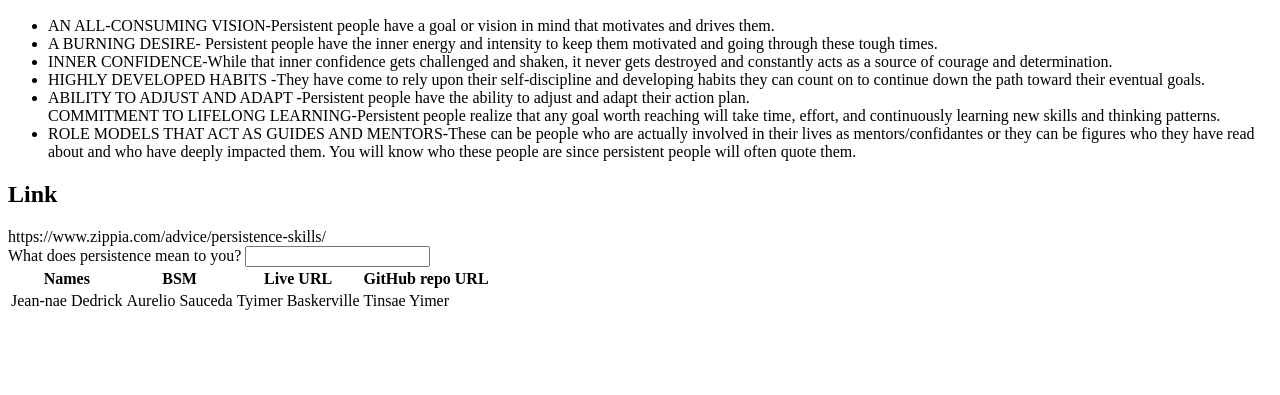
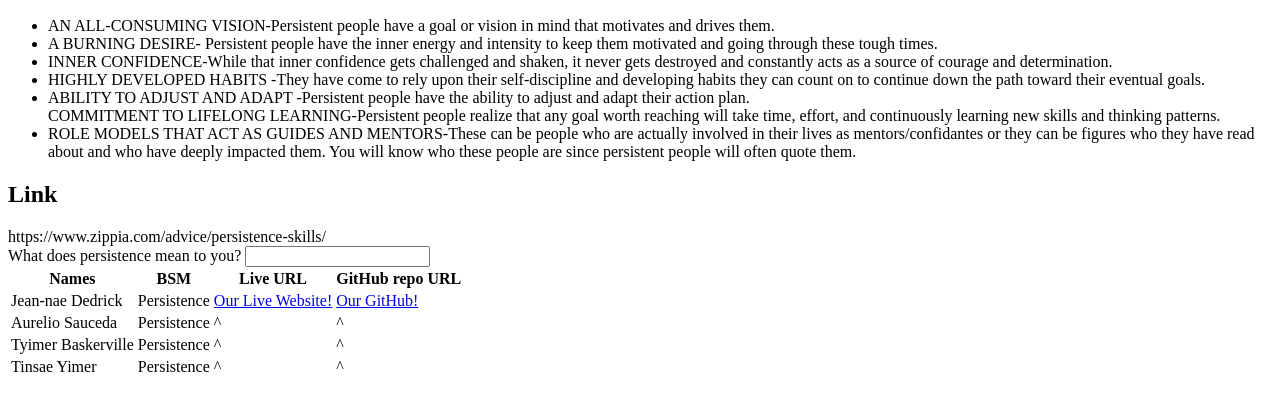
Before and after one commit to aesauceda/TEAM-BSM-CHALLENGE, a plain HTML site: page index.html in a window 1280 px wide. Shown: the part 494-889 px from the top of the page. Before the commit the page ends 823 px from the top, so only its background shows below. Drawn offline with Linux system fonts and the light colour scheme.

Commit message:
fix table

```diff
--- a/index.html
+++ b/index.html
@@ -50,9 +50,27 @@
         </tr>
         <tr>
             <td>Jean-nae Dedrick</td>
+            <td>Persistence</td>
+            <td><a href="http://127.0.0.1:5500/index.html" target="_blank">Our Live Website!</a></td>
+            <td><a href="https://github.com/aesauceda/TEAM-BSM-CHALLENGE" target="_blank">Our GitHub!</a></td>
+        </tr>
+        <tr>
             <td>Aurelio Sauceda</td>
+            <td>Persistence</td>
+            <td>^</td>
+            <td>^</td>
+        </tr>
+        <tr>
             <td>Tyimer Baskerville</td>
+            <td>Persistence</td>
+            <td>^</td>
+            <td>^</td>
+        </tr>
+        <tr>
             <td>Tinsae Yimer</td>
+            <td>Persistence</td>
+            <td>^</td>
+            <td>^</td>
         </tr>
         <tr>
             <td><a href="http://127.0.0.1:5500/index.html" target="_blank"></a></td>
```
